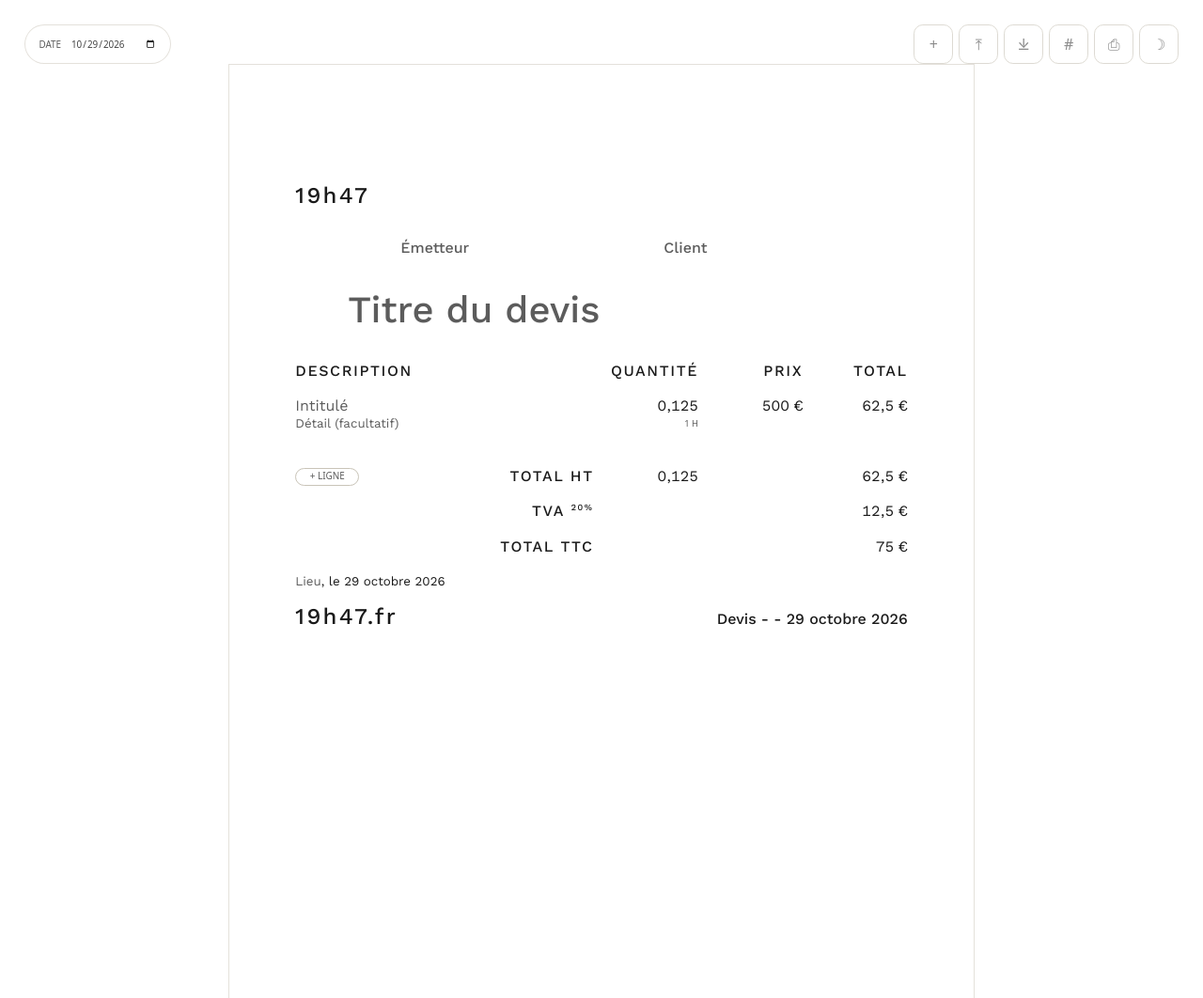
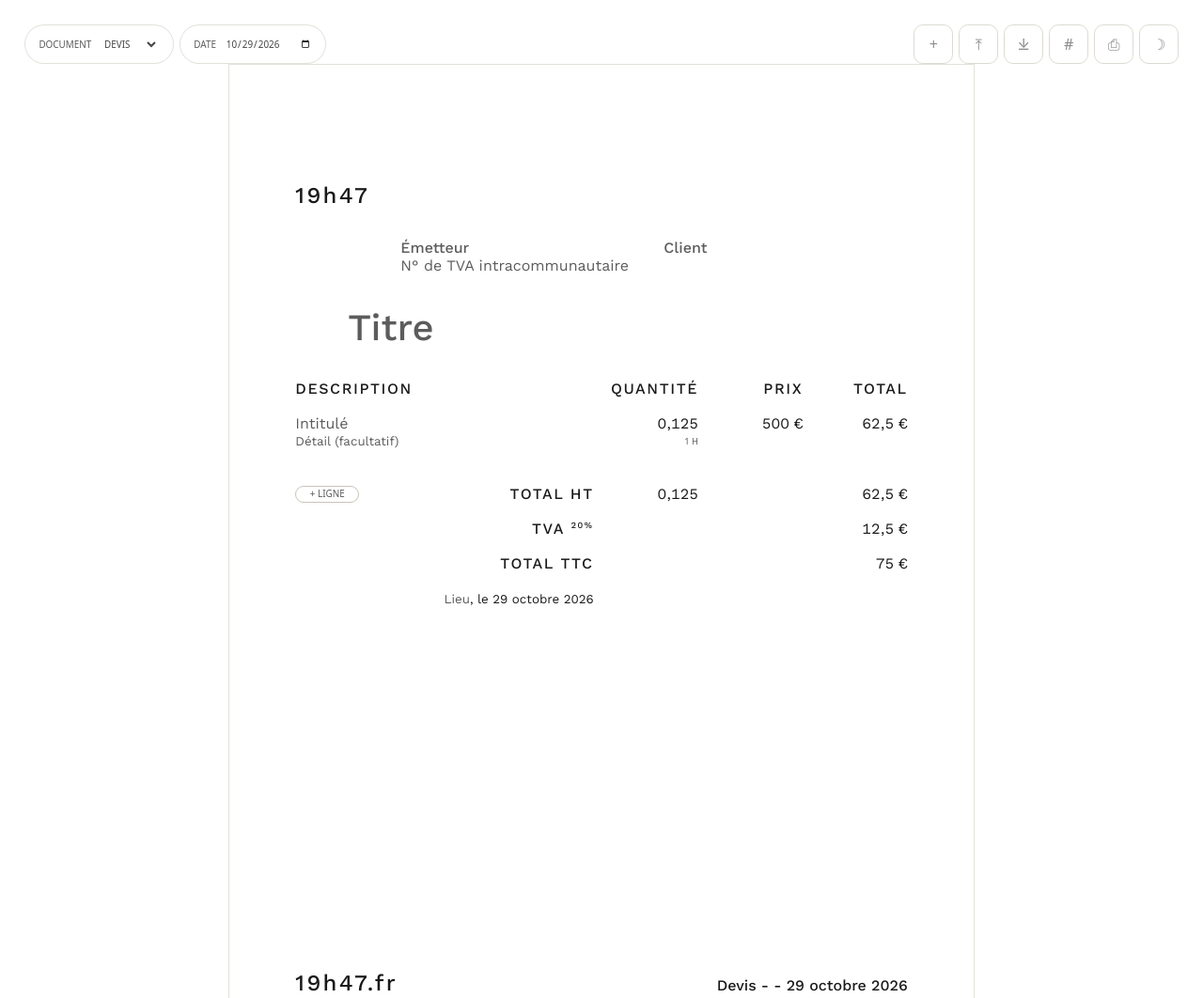
Before and after one commit to 19h47/devis, a plain HTML site: page index.html in a window 1280 px wide. Shown: the top 1062 px of the page at 94% size. Drawn offline with nearby package versions, Linux system fonts and the light colour scheme.

Commit message:
Add an invoice mode with its number, "Fait à" and footer label.
Document switches between Devis and Facture. An invoice shows its number between
the issuer and the VAT number, "Fait à" before the place, and "Facture" in the
footer; its PDF and JSON are named date-number, like 2026-10-19-2026019.

The footer now sits at the bottom of the sheet, 98 pt from the edge like the
top, and the place line is right-aligned on the description column, as in the
InDesign template.

Breaking change: the VAT number has its own field. Move the "FR83 …" line out
of the issuer into it once.

```diff
--- a/index.html
+++ b/index.html
@@ -73,8 +73,8 @@ body {
 }
 .devis-toolbar button:hover, .devis-toolbar button:focus-visible { opacity: 1; }
 
+.devis-pills { position: fixed; top: var(--devis-u2); left: var(--devis-u2); z-index: 1; display: flex; gap: var(--devis-control-gap); }
 .devis-pill {
-	position: fixed; top: var(--devis-u2); left: var(--devis-u2); z-index: 1;
 	display: inline-flex; align-items: center; gap: var(--devis-u0);
 	height: var(--devis-control-size); padding: 0 calc(var(--devis-u1) / 1.1);
 	border-radius: 999px; border: 1px solid var(--devis-line-soft); background: var(--devis-bg);
@@ -83,11 +83,13 @@ body {
 }
 .devis-pill:hover { color: var(--devis-text); }
 .devis-pill:has(:focus-visible) { outline: var(--devis-focus-outline); outline-offset: var(--devis-focus-outline-offset); }
-.devis-pill input { border: none; background: transparent; color: var(--devis-text); font: inherit; outline: none; cursor: pointer; }
+.devis-pill input, .devis-pill select { border: none; background: transparent; color: var(--devis-text); font: inherit; text-transform: inherit; outline: none; cursor: pointer; }
 
-/* Cotes reprises du gabarit InDesign : Work Sans 12 pt, grille de 14 pt, marges latérales 52,64 pt */
+/* Cotes reprises du gabarit InDesign : Work Sans 12 pt, grille de 14 pt, marges de 98 pt en haut et en bas, 52,64 pt sur les côtés.
+   En colonne flexible, le pied de page se cale en bas de la feuille. */
 .sheet {
-	width: 210mm; min-height: 297mm; margin: 0 auto; padding: 98pt 52.64pt 52pt;
+	display: flex; flex-direction: column;
+	width: 210mm; min-height: 297mm; margin: 0 auto; padding: 98pt 52.64pt;
 	background: var(--devis-paper); color: var(--devis-ink); color-scheme: light;
 	font-family: var(--devis-font-sheet); font-size: 12pt; line-height: 14pt;
 	border: 1px solid var(--devis-line-soft);
@@ -131,8 +133,11 @@ tfoot tr:first-child td { padding-top: 14pt; }
 tfoot td:first-child { text-align: right; font-weight: 500; letter-spacing: .1em; text-transform: uppercase; }
 tfoot sup { font-size: 7pt; line-height: 0; }
 
-.place { font-size: 10pt; margin: 0 0 14pt; }
-footer { display: flex; justify-content: space-between; align-items: baseline; gap: 14pt; }
+/* Aligné à droite sur la colonne Description, comme les libellés des totaux */
+.place { width: 238pt; text-align: right; font-size: 10pt; margin: 0 0 14pt; }
+/* Numéro et « Fait à » n'existent que sur une facture */
+.sheet:not([data-kind="facture"]) .facture-only { display: none; }
+footer { display: flex; justify-content: space-between; align-items: baseline; gap: 14pt; margin-top: auto; }
 footer .ref { font-weight: 500; }
 
 /* Grille de contrôle : 12 colonnes de 28 pt, gouttières de 14 pt, lignes de base tous les 14 pt. G pour l'afficher. */
@@ -160,7 +165,10 @@ devis-grid span::after {
 </style>
 </head>
 <body>
-<label class="devis-pill">Date <input type="date" id="date"></label>
+<div class="devis-pills">
+	<label class="devis-pill">Document <select id="kind"><option value="devis">Devis</option><option value="facture">Facture</option></select></label>
+	<label class="devis-pill">Date <input type="date" id="date"></label>
+</div>
 <div class="devis-toolbar">
 	<button type="button" id="new" aria-label="Nouveau devis" title="Nouveau devis">+</button>
 	<button type="button" id="import" aria-label="Importer un devis (.json)" title="Importer un devis (.json)">⤒&#xFE0E;</button>
@@ -176,10 +184,14 @@ devis-grid span::after {
 	<devis-grid aria-hidden="true" hidden><div></div></devis-grid>
 	<div class="brand">19h47</div>
 	<div class="parties">
-		<div contenteditable="plaintext-only" data-key="issuer" data-ph="Émetteur"></div>
+		<div>
+			<div contenteditable="plaintext-only" data-key="issuer" data-ph="Émetteur"></div>
+			<p class="facture-only">Numéro de facture <span contenteditable="plaintext-only" data-key="number" data-ph="2026001"></span></p>
+			<div contenteditable="plaintext-only" data-key="vatNumber" data-ph="N° de TVA intracommunautaire"></div>
+		</div>
 		<div contenteditable="plaintext-only" data-key="client" data-ph="Client"></div>
 	</div>
-	<h1 contenteditable="plaintext-only" data-key="title" data-ph="Titre du devis"></h1>
+	<h1 contenteditable="plaintext-only" data-key="title" data-ph="Titre"></h1>
 	<table>
 		<colgroup><col class="c-desc"><col><col><col></colgroup>
 		<thead><tr><th>Description</th><th>Quantité</th><th>Prix</th><th>Total</th></tr></thead>
@@ -190,8 +202,8 @@ devis-grid span::after {
 			<tr><td>Total TTC</td><td></td><td></td><td id="ttc"></td></tr>
 		</tfoot>
 	</table>
-	<p class="place"><span contenteditable="plaintext-only" data-key="place" data-ph="Lieu"></span>, le <span class="long-date"></span></p>
-	<footer><span class="site">19h47.fr</span><span class="ref">Devis - <span id="issuerName"></span> - <span class="long-date"></span></span></footer>
+	<p class="place"><span class="facture-only">Fait à </span><span contenteditable="plaintext-only" data-key="place" data-ph="Lieu"></span>, le <span class="long-date"></span></p>
+	<footer><span class="site">19h47.fr</span><span class="ref"><span id="kindLabel"></span> - <span id="issuerName"></span> - <span class="long-date"></span></span></footer>
 </article>
 </main>
 
@@ -201,8 +213,13 @@ const RATE = '500';
 const today = () => new Date().toISOString().slice(0, 10);
 const emptyLine = () => ({ label: '', detail: '', qty: '0,125', price: RATE });
 
+const KINDS = { devis: 'Devis', facture: 'Facture' };
+
 const DEFAULT = {
+	kind: 'devis',
+	number: '',
 	issuer: '',
+	vatNumber: '',
 	client: '',
 	title: '',
 	place: '',
@@ -218,6 +235,8 @@ const fmtNum = n => new Intl.NumberFormat('fr-FR', { maximumFractionDigits: 4 })
 const fmtEur = n => new Intl.NumberFormat('fr-FR', { maximumFractionDigits: 2 }).format(round2(n)) + ' €';
 const fmtDate = iso => iso ? new Date(iso + 'T12:00:00').toLocaleDateString('fr-FR', { day: 'numeric', month: 'long', year: 'numeric' }) : '';
 const escapeHtml = s => String(s ?? '').replace(/[&<>"']/g, c => ({ '&': '&amp;', '<': '&lt;', '>': '&gt;', '"': '&quot;', "'": '&#39;' }[c]));
+// Une facture prend aussi son numéro, comme 2026-10-19-2026019
+const fileName = () => [state.date || today(), state.kind === 'facture' && state.number].filter(Boolean).join('-');
 
 // 1 jour = 8 h, affiché à l'écran seulement
 function fmtHours(qty) {
@@ -277,6 +296,9 @@ function renderTotals() {
 
 function render() {
 	document.querySelectorAll('[data-key]').forEach(el => { el.textContent = state[el.dataset.key] ?? ''; });
+	$('sheet').dataset.kind = state.kind;
+	$('kind').value = state.kind;
+	$('kindLabel').textContent = KINDS[state.kind];
 	$('date').value = state.date;
 	renderLines();
 	renderTotals();
@@ -316,9 +338,16 @@ $('date').addEventListener('input', e => {
 	update();
 });
 
+$('kind').addEventListener('change', e => {
+	state.kind = e.target.value;
+	save();
+	render();
+});
+
 $('new').addEventListener('click', () => {
 	if (!confirm('Vider le devis en cours ? Exporte-le avant si tu veux le garder.')) return;
-	state = { ...state, client: '', title: 'Devis évolution Shopify', date: today(), lines: [emptyLine()] };
+	const title = `${KINDS[state.kind]} évolution Shopify`;
+	state = { ...state, number: '', client: '', title, date: today(), lines: [emptyLine()] };
 	save();
 	render();
 });
@@ -326,7 +355,7 @@ $('new').addEventListener('click', () => {
 $('export').addEventListener('click', () => {
 	const a = document.createElement('a');
 	a.href = URL.createObjectURL(new Blob([JSON.stringify(state, null, '\t')], { type: 'application/json' }));
-	a.download = `${state.date || today()}.json`;
+	a.download = `${fileName()}.json`;
 	a.click();
 	URL.revokeObjectURL(a.href);
 });
@@ -349,7 +378,7 @@ $('importFile').addEventListener('change', async e => {
 
 // Le PDF proposé prend la date pour nom, comme 2026-09-09.pdf
 const appTitle = document.title;
-window.addEventListener('beforeprint', () => { document.title = state.date || today(); });
+window.addEventListener('beforeprint', () => { document.title = fileName(); });
 window.addEventListener('afterprint', () => { document.title = appTitle; });
 $('print').addEventListener('click', () => window.print());
 
```
